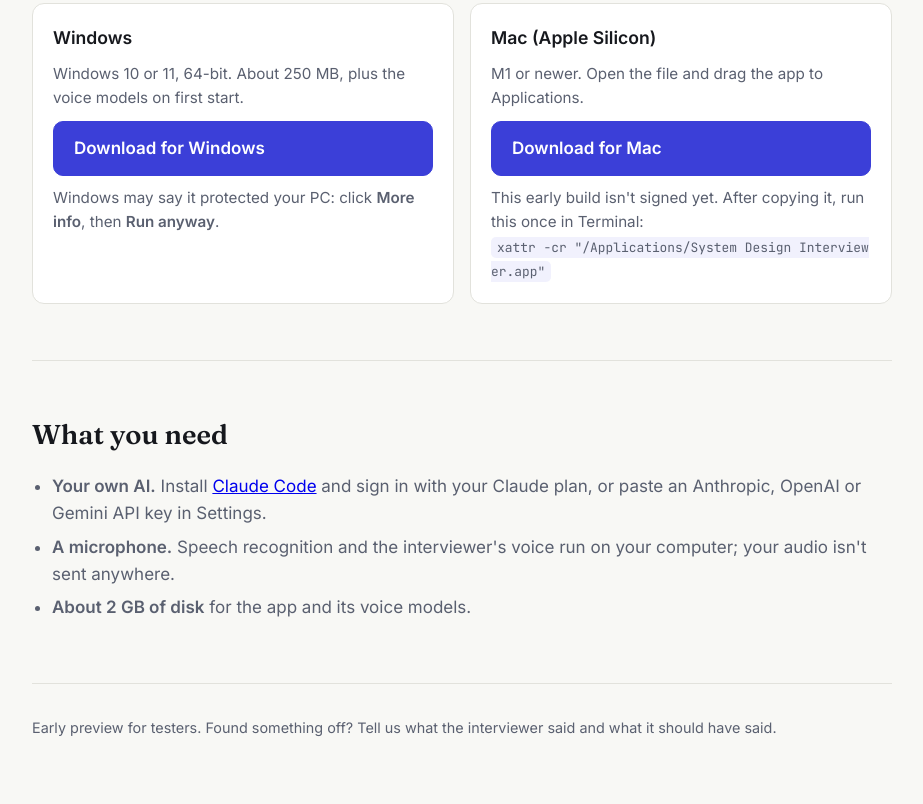
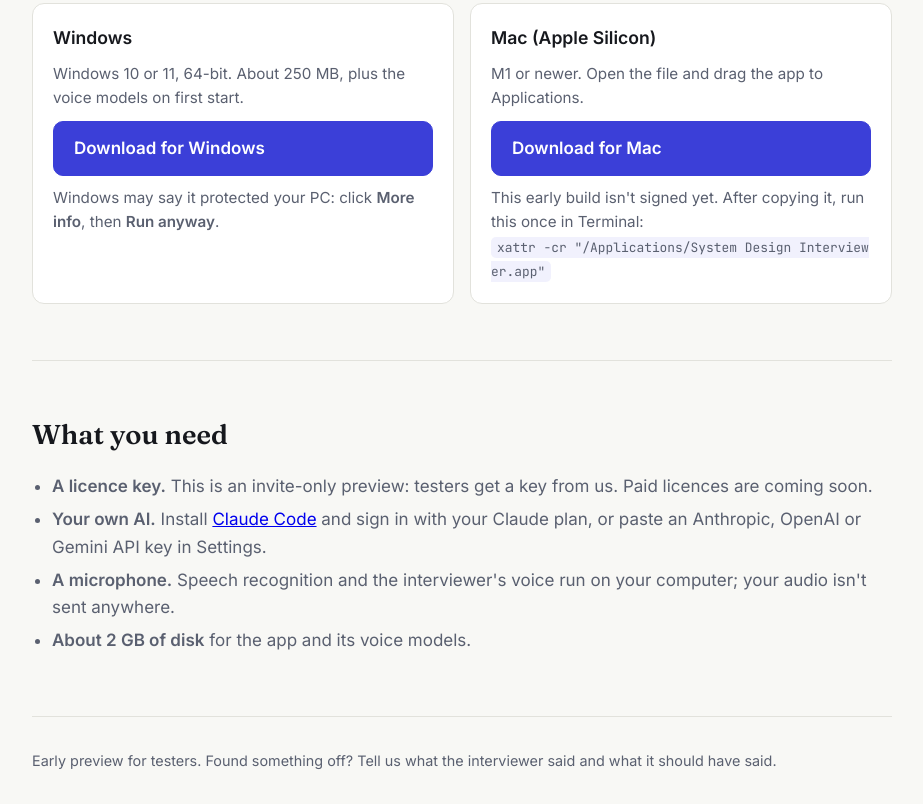
Before and after one commit to AntVo/sdi-downloads, a plain HTML site: page index.html in a window 1280 px wide. Shown: the part 1249-2053 px from the top of the page, without its empty margins (178-1101 px from the left). Before the commit the page ends 2020 px from the top, so only its background shows below. Drawn offline with Linux system fonts and the light colour scheme.

Commit message:
Update landing page

```diff
--- a/index.html
+++ b/index.html
@@ -99,6 +99,7 @@
   <section>
     <h2>What you need</h2>
     <ul class="req">
+      <li><b>A licence key.</b> This is an invite-only preview: testers get a key from us. Paid licences are coming soon.</li>
       <li><b>Your own AI.</b> Install <a href="https://docs.anthropic.com/en/docs/claude-code/setup">Claude Code</a> and sign in with your Claude plan, or paste an Anthropic, OpenAI or Gemini API key in Settings.</li>
       <li><b>A microphone.</b> Speech recognition and the interviewer's voice run on your computer; your audio isn't sent anywhere.</li>
       <li><b>About 2 GB of disk</b> for the app and its voice models.</li>
```
